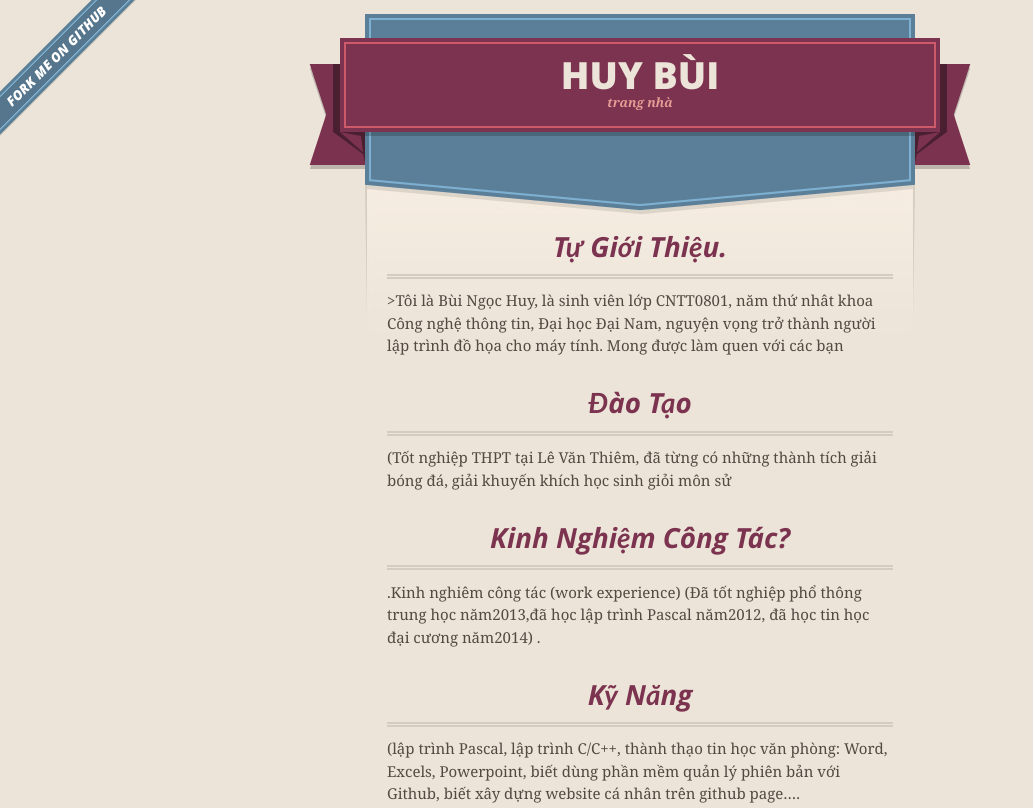
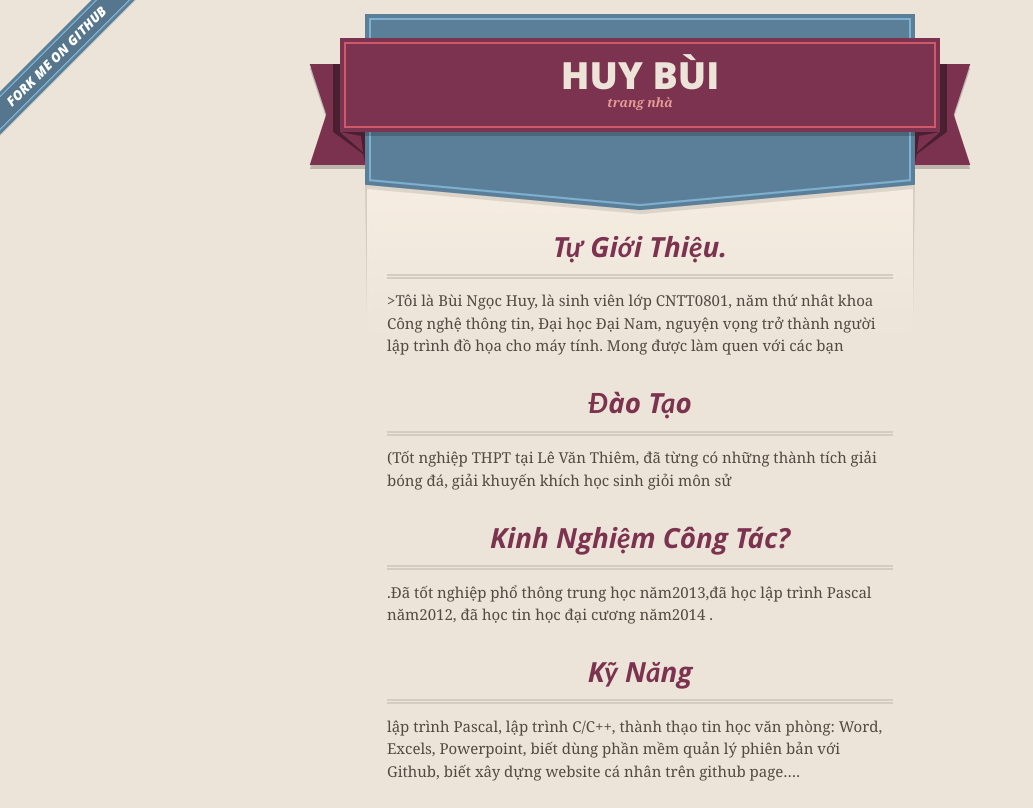
Before and after one commit to bnhlatoi2303/bnhlatoi2303.github.io, a plain HTML site: page index.html in a window 1280 px wide. Shown: the top 808 px of the page, without its empty margins (0-1033 px from the left). Drawn offline with nearby package versions, Linux system fonts and the light colour scheme.

Commit message:
Update index.html

```diff
--- a/index.html
+++ b/index.html
@@ -62,13 +62,13 @@ cho máy tính. Mong được làm quen với các bạn</p>
 <h3>
 <a id="rather-drive-stick" class="anchor" href="#rather-drive-stick" aria-hidden="true"><span class="octicon octicon-link"></span></a>Kinh Nghiệm Công Tác?</h3>
 
-<p>.Kinh nghiêm công tác (work experience) (Đã tốt nghiệp phổ thông trung học
-năm2013,đã học lập trình Pascal năm2012, đã học tin học đại cương năm2014) .</p>
+<p>.Đã tốt nghiệp phổ thông trung học
+năm2013,đã học lập trình Pascal năm2012, đã học tin học đại cương năm2014 .</p>
 
 <h3>
 <a id="authors-and-contributors" class="anchor" href="#authors-and-contributors" aria-hidden="true"><span class="octicon octicon-link"></span></a>Kỹ Năng</h3>
 
-<p>(lập trình Pascal, lập trình C/C++, thành thạo tin học văn phòng:
+<p>lập trình Pascal, lập trình C/C++, thành thạo tin học văn phòng:
 Word, Excels, Powerpoint, biết dùng phần mềm quản lý phiên bản với Github, biết
 xây dựng website cá nhân trên github page….</p>
 
```
